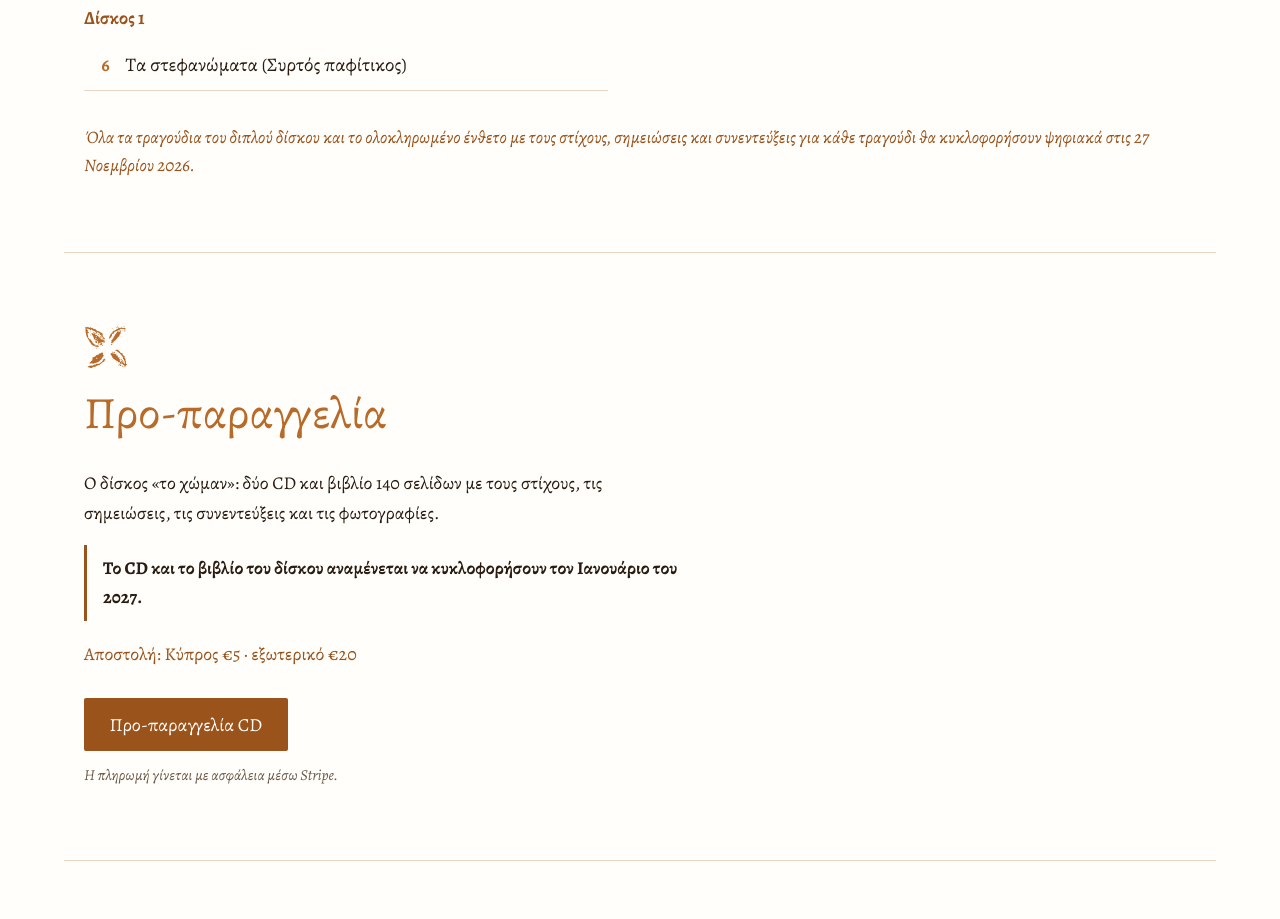
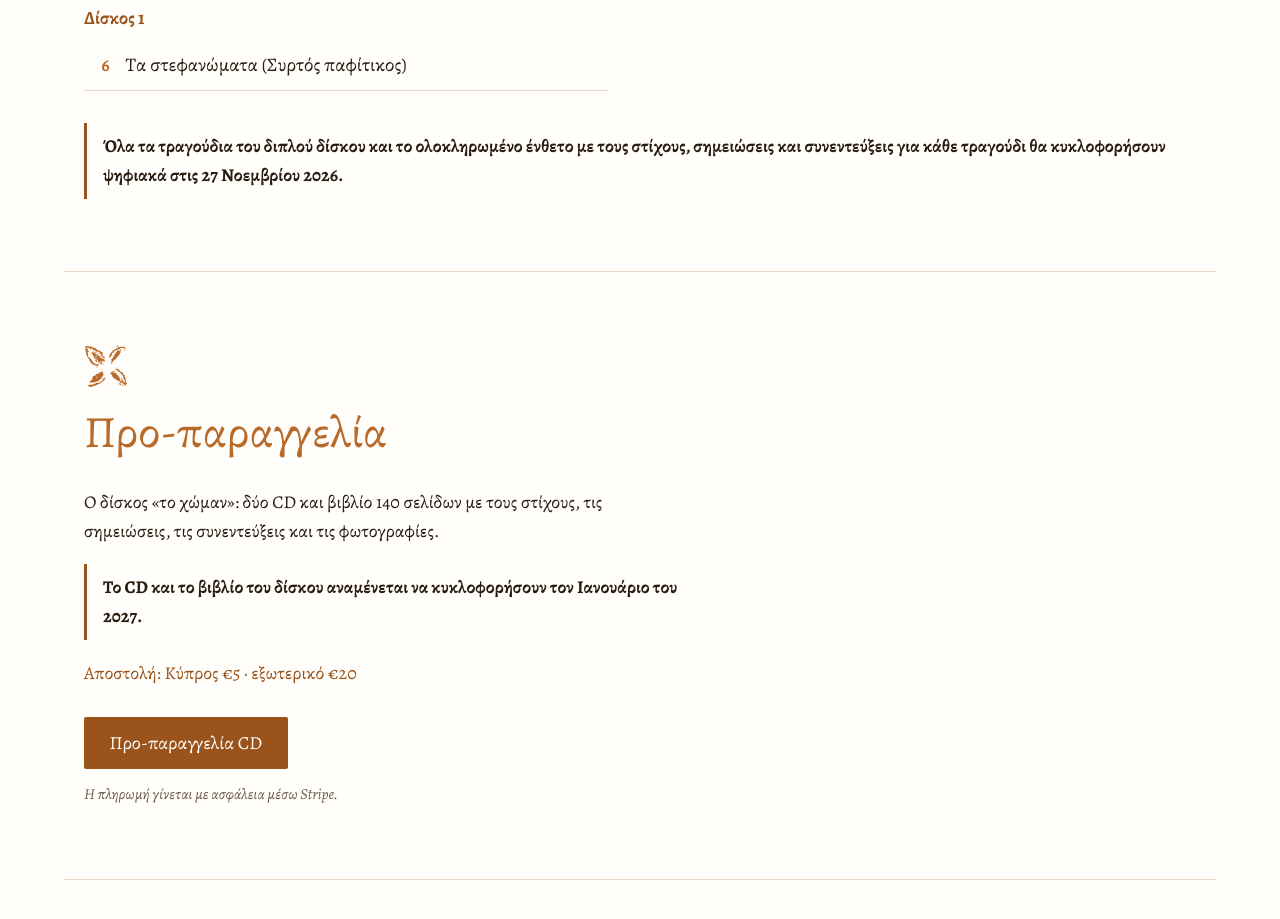
Before and after one commit to ypahitas/simeonToHoma, a plain HTML site: page index.html in a window 1280 px wide. Shown: the part 2580-3499 px from the top of the page. Drawn offline with Linux system fonts and the light colour scheme.

Commit message:
coming-soon note styled like the release note
Co-Authored-By: Claude Opus 5.5 <noreply@anthropic.com>

```diff
--- a/css/style.css
+++ b/css/style.css
@@ -203,7 +203,8 @@ sup.fn a{text-decoration:none;color:var(--accent);font-weight:700}
 /* ---------- single releases (js/release.js) ---------- */
 html.partial [data-full]{display:none!important}
 p.soon{display:none}
-html.partial p.soon{display:block;margin:2rem 0 0;font-style:italic;color:var(--accent);font-size:1.1rem}
+/* styled like the release-date note in Pre-order: bold, with an orange rule on the left */
+html.partial p.soon{display:block;margin:2rem 0 0;padding:.55rem 0 .55rem 1rem;border-left:3px solid var(--accent);font-weight:700;color:var(--ink)}
 .pn.soon{font-weight:400;font-style:italic;text-align:right}
 html.partial .buy .orn{--m:url("../images/ornament-leaves.png")}  /* follows Songs, which has the flower */
 html.partial .contact .orn{--m:url("../images/ornament-flower.png")}
```
